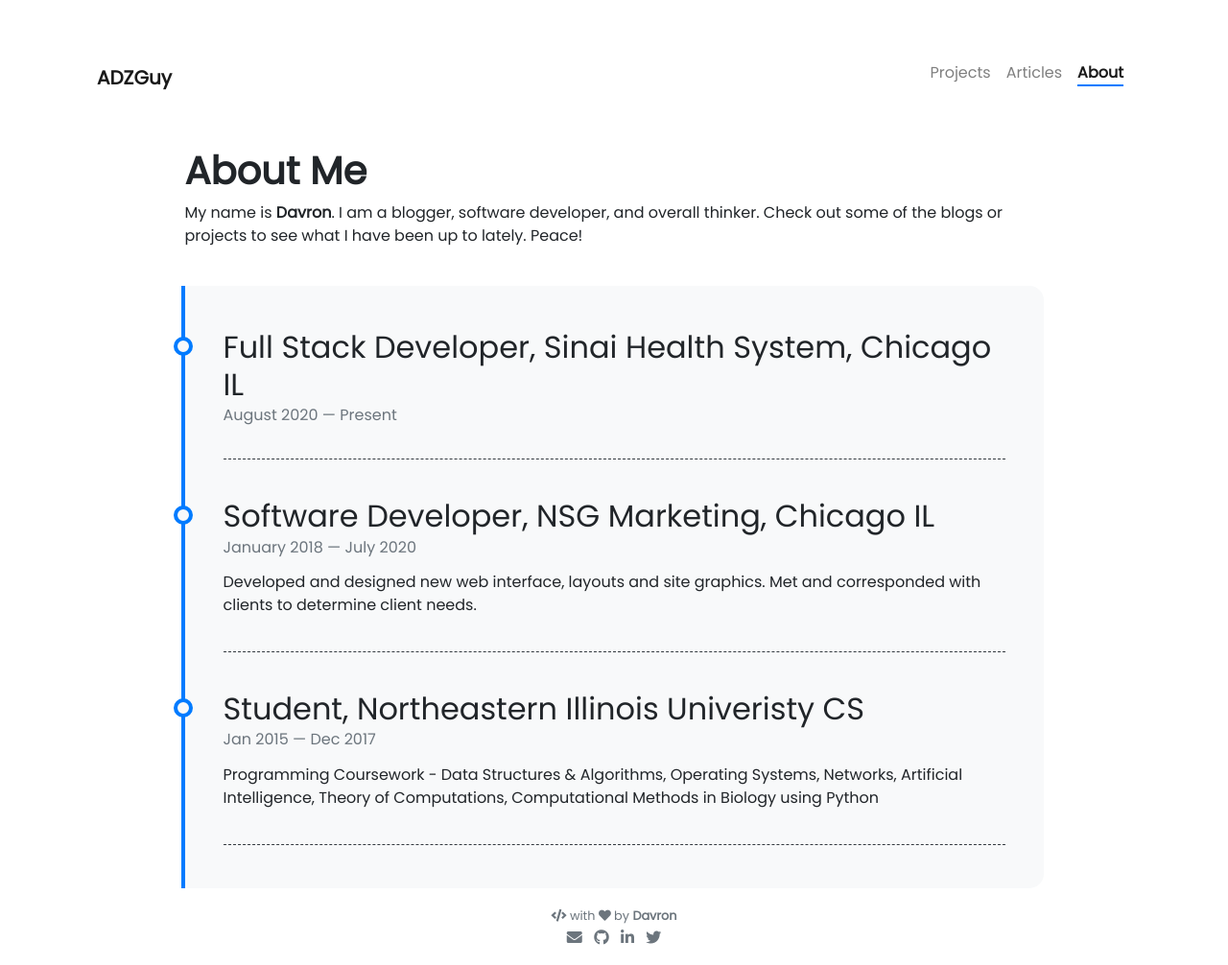
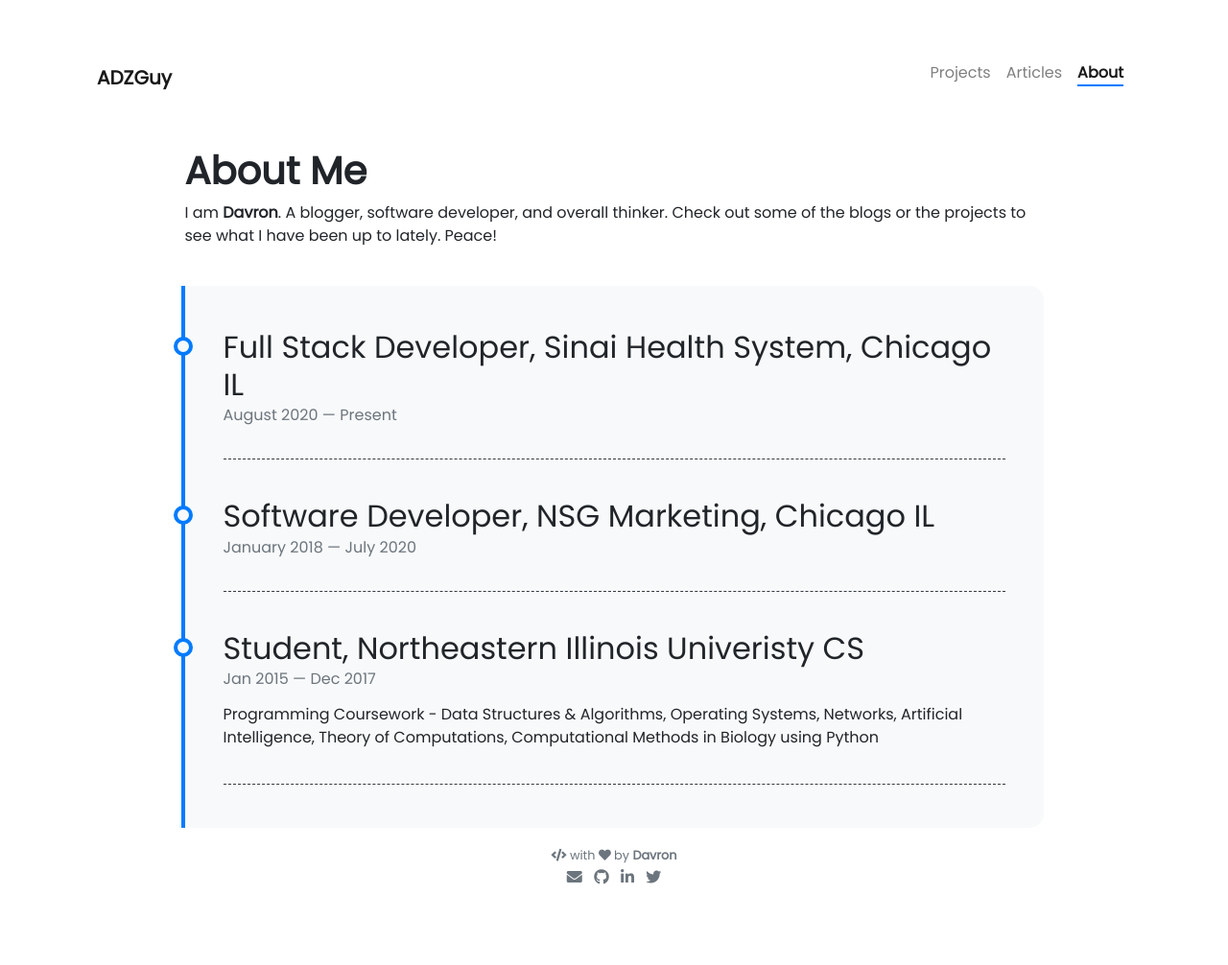
Before and after one commit to adzguy/portfolio, a Jekyll site: the page built from pages/about.md, in a window 1280 px wide. Shown: the whole page at 96% size. Built offline with Jekyll 4.4.1, drawn with Linux system fonts in a browser that asks for light colours; nearby versions of some CDN libraries; after the commit the page ends 943 px from its top, so only the background shows below that.

Commit message:
Update about, project

```diff
--- a/_config.yml
+++ b/_config.yml
@@ -11,7 +11,7 @@ repository          : adzguy/portfolio    # repository metadata on GitHub Pages
 ### Author Info ###
 author:
   name              : Davron
-  image             : /portfolio/assets/profile2.jpeg
+  image             : /portfolio/assets/profile.JPG
 # behance           : your_username
 # dribbble          : your_username
   email             : davron.nurmetov@gmail.com
--- a/_data/timeline.yml
+++ b/_data/timeline.yml
@@ -5,7 +5,7 @@
 - title: Software Developer, NSG Marketing, Chicago IL
   from: January 2018
   to: July 2020
-  description: Developed and designed new web interface, layouts and site graphics. Met and corresponded with clients to determine client needs.
+  # description: Developed and designed new web interface, layouts and site graphics. Met and corresponded with clients to determine client needs.
 
 - title: Student, Northeastern Illinois Univeristy CS
   from: Jan 2015
--- a/pages/about.md
+++ b/pages/about.md
@@ -7,8 +7,7 @@ weight: 3
 
 # **About Me**
 
-My name is **{{ site.author.name }}**. I am a blogger, software developer, and overall thinker. Check out some of the blogs or projects to see what I have been up to lately. Peace!
-
+I am **{{ site.author.name }}**. A blogger, software developer, and overall thinker. Check out some of the blogs or the projects to see what I have been up to lately. Peace!
 
 <!-- <div class="row">
 {% include about/skills.html title="Programming Skills" source=site.data.programming-skills %}
--- a/pages/projects.html
+++ b/pages/projects.html
@@ -4,7 +4,7 @@ title: Projects
 permalink: /projects/
 weight: 1
 remote_projects:
-  - FriendFace
+  - altblog
   - ARuler
   - MovieFace
   - payroll-app
```
Also changed, not shown: 1 other file.
